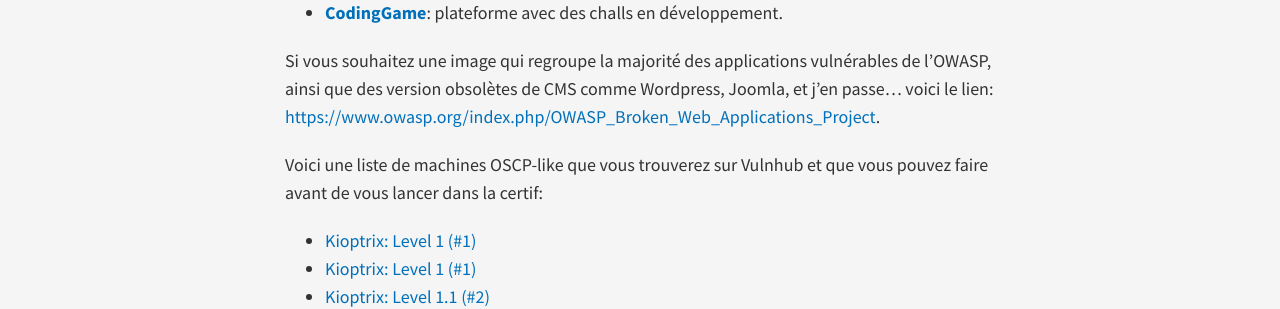
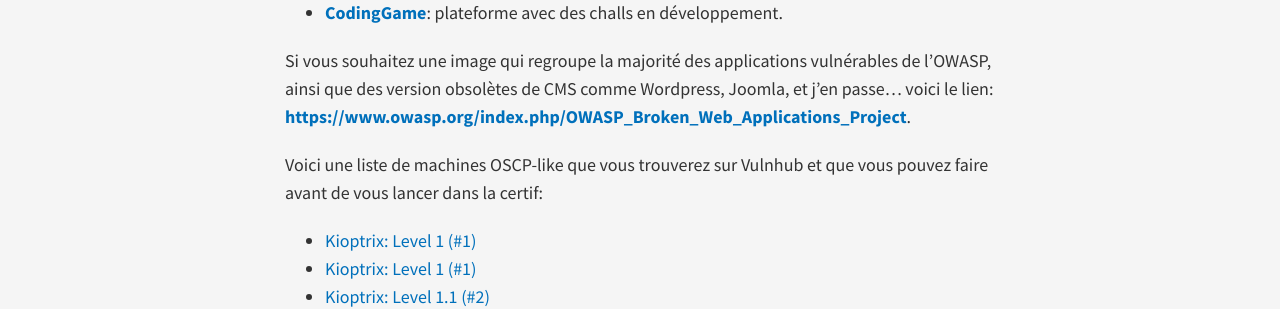
Before and after one commit to phackt/phackt.github.io, a Jekyll site: the page built from _posts/2017-03-06-Hacking-training.markdown, in a window 1280 px wide. Shown: the part 965-1274 px from the top of the page. Built offline with Jekyll 4.4.1, drawn with Linux system fonts in a browser that asks for light colours; nearby versions of some CDN libraries; comment, search, counter and statistics services are not loaded.

```diff
--- a/_posts/2017-03-06-Hacking-training.markdown
+++ b/_posts/2017-03-06-Hacking-training.markdown
@@ -23,7 +23,7 @@ Voici la liste qui sera amenée à évoluer:
  - **[CodingGame](https://www.codingame.com/)**: plateforme avec des challs en développement.
 
 Si vous souhaitez une image qui regroupe la majorité des applications vulnérables de l'OWASP, ainsi que des version obsolètes de CMS comme Wordpress, Joomla, et j'en passe... voici le lien:
-[https://www.owasp.org/index.php/OWASP_Broken_Web_Applications_Project](https://www.owasp.org/index.php/OWASP_Broken_Web_Applications_Project).
+**[https://www.owasp.org/index.php/OWASP_Broken_Web_Applications_Project](https://www.owasp.org/index.php/OWASP_Broken_Web_Applications_Project)**.
 
 Voici une liste de machines OSCP-like que vous trouverez sur Vulnhub et que vous pouvez faire avant de vous lancer dans la certif:
 - [Kioptrix: Level 1 (#1)](https://www.vulnhub.com/entry/kioptrix-level-1-1,22/)
```
